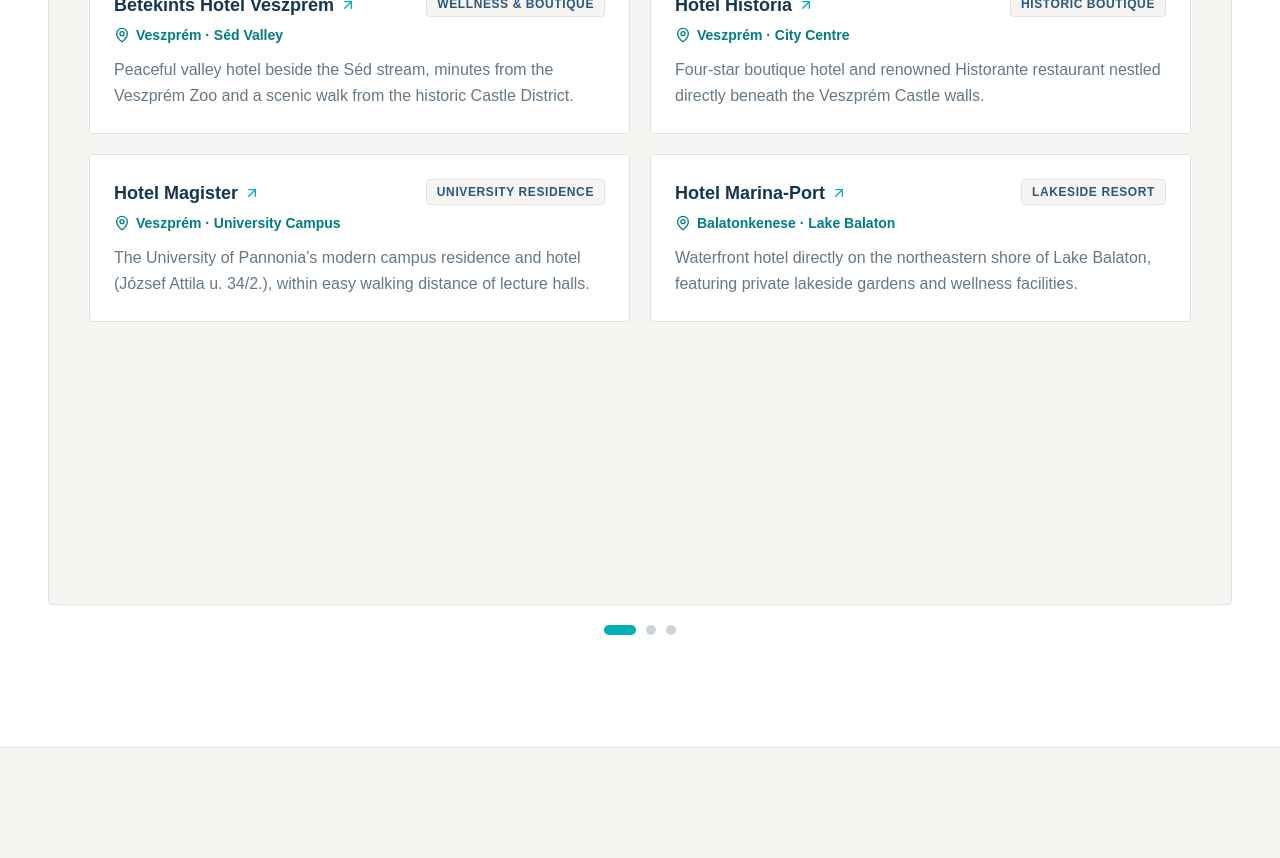
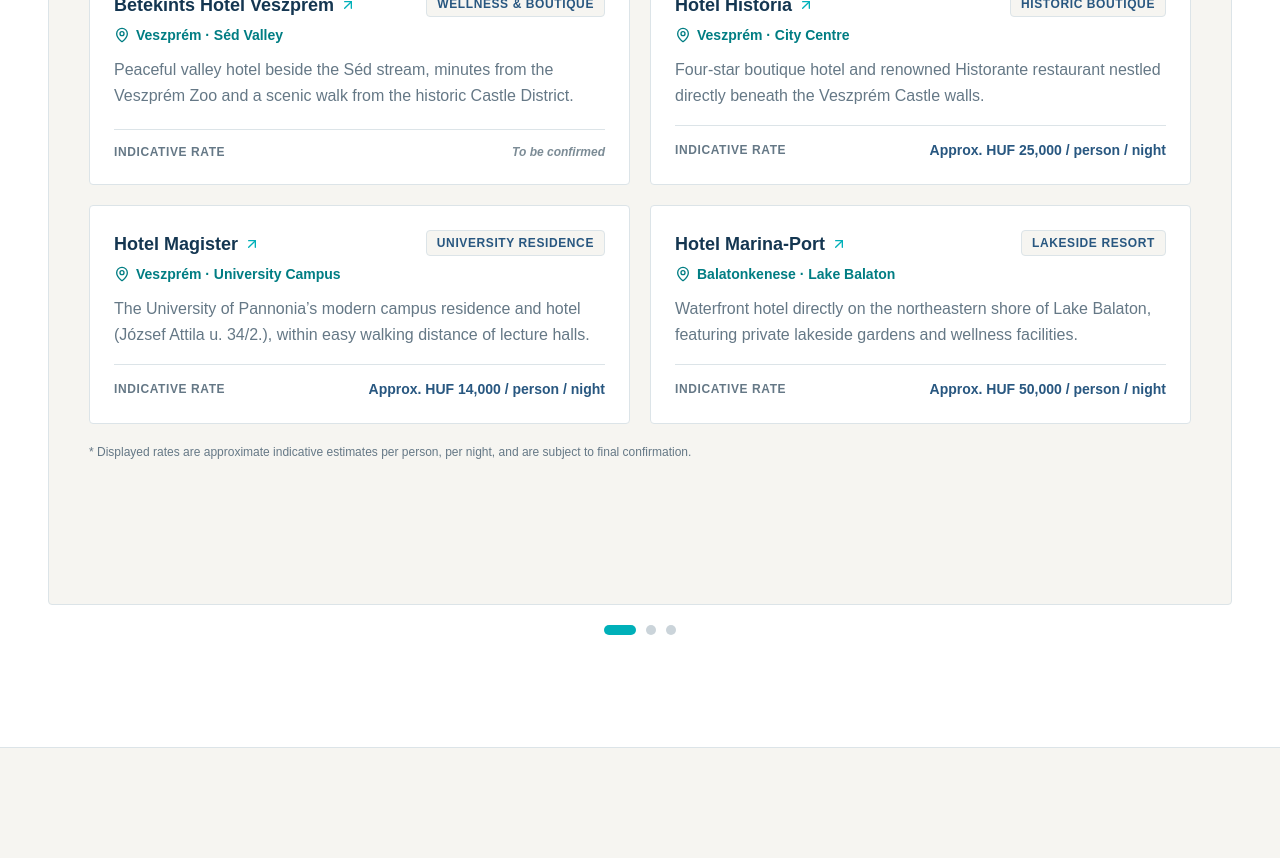
Before and after one commit to palinkasroland90-beep/summeruni-unipannon, a React (Vite) app: page / in a window 1280 px wide. Shown: the part 6100-6958 px from the top of the page. Built offline with nearby package versions, Linux system fonts and the light colour scheme.

Commit message:
content: add approximate indicative rates to Recommended Accommodation cards

```diff
--- a/src/components/DailyEssentials.tsx
+++ b/src/components/DailyEssentials.tsx
@@ -249,9 +249,28 @@ export const DailyEssentials: React.FC = () => {
                         {hotel.description}
                       </p>
                     </div>
+
+                    <div className="mt-4 pt-3.5 border-t border-[#dce4e8] flex flex-wrap items-center justify-between gap-2">
+                      <span className="text-xs font-semibold uppercase tracking-wider text-[#657886]">
+                        Indicative rate
+                      </span>
+                      {hotel.approxPrice ? (
+                        <span className="text-sm font-bold text-[#285780]">
+                          {hotel.approxPrice}
+                        </span>
+                      ) : (
+                        <span className="text-xs font-semibold italic text-[#7c8c96]">
+                          To be confirmed
+                        </span>
+                      )}
+                    </div>
                   </div>
                 ))}
               </div>
+
+              <p className="text-xs text-[#657886] mt-5">
+                * Displayed rates are approximate indicative estimates per person, per night, and are subject to final confirmation.
+              </p>
             </div>
 
             {/* Slide 1: Typical Daily Rhythm */}
--- a/src/data/practical.ts
+++ b/src/data/practical.ts
@@ -27,6 +27,7 @@ export interface AccommodationOption {
   category: string;
   description: string;
   url?: string;
+  approxPrice?: string;
 }
 
 export const dailyRhythm: ScheduleSlot[] = [
@@ -207,20 +208,23 @@ export const recommendedAccommodations: AccommodationOption[] = [
     location: 'Veszprém · City Centre',
     category: 'Historic Boutique',
     description: 'Four-star boutique hotel and renowned Historante restaurant nestled directly beneath the Veszprém Castle walls.',
-    url: 'https://hotelhistoria.hu'
+    url: 'https://hotelhistoria.hu',
+    approxPrice: 'Approx. HUF 25,000 / person / night'
   },
   {
     name: 'Hotel Magister',
     location: 'Veszprém · University Campus',
     category: 'University Residence',
     description: 'The University of Pannonia’s modern campus residence and hotel (József Attila u. 34/2.), within easy walking distance of lecture halls.',
-    url: 'https://uni-pannon.hu'
+    url: 'https://uni-pannon.hu',
+    approxPrice: 'Approx. HUF 14,000 / person / night'
   },
   {
     name: 'Hotel Marina-Port',
     location: 'Balatonkenese · Lake Balaton',
     category: 'Lakeside Resort',
     description: 'Waterfront hotel directly on the northeastern shore of Lake Balaton, featuring private lakeside gardens and wellness facilities.',
-    url: 'https://www.hotelmarinaport.hu'
+    url: 'https://www.hotelmarinaport.hu',
+    approxPrice: 'Approx. HUF 50,000 / person / night'
   }
 ];
```
